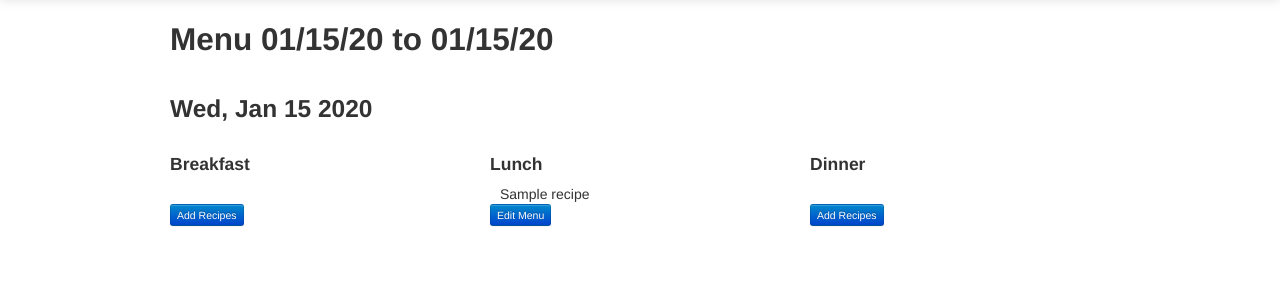
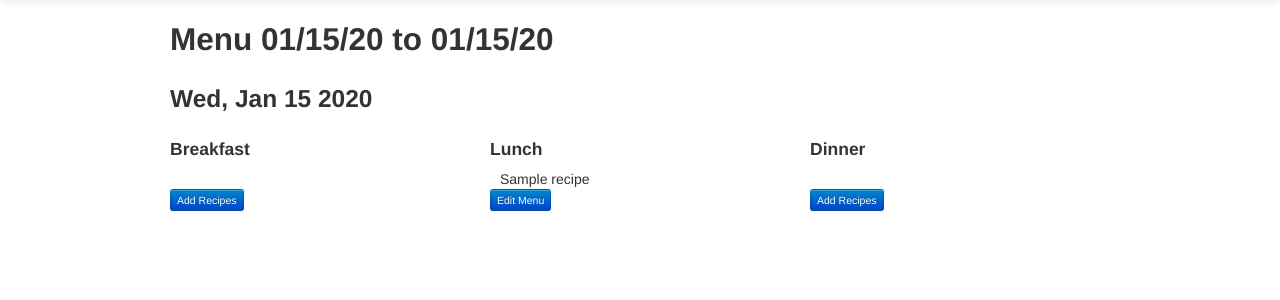
Before and after one commit to aravenel/WeeklyMenus, a Django app: page /menus/1/ in a window 1280 px wide. Shown: the part 41-341 px from the top of the page. Run offline with Django 3.2, Linux system fonts and the light colour scheme; a user stored in the database is signed in; tables that the repository leaves empty hold one stand-in row (values such as "Sample post"); parts of the project's set-up code (start-up, migrations or seed data) failed here and were passed over; some libraries are stand-ins or nearby versions.

Commit message:
Updated style for menus

```diff
--- a/WeeklyMenus/templates/menu_render.html
+++ b/WeeklyMenus/templates/menu_render.html
@@ -2,7 +2,7 @@
 {% for md in menu_dict|dictsort:"date" %}
 
     <div class="row">
-        <div class="span12 text-left meal-date" style='border-bottom:1px;padding-bottom:5px;padding-top:10px;'>
+        <div class="span12 text-left meal-date">
             <h3>{{ md.date|date:"D, M d Y" }}</h3>
         </div>
     </div>
@@ -12,7 +12,7 @@
                 <h4>{{meal.meal_type}}</h4>
                 {% if meal.items != None %}
                     {% for item in meal.items %}
-                    <div style="width:100%; margin-top:5px;">
+                    <div style="margin-top:5px;">
                         <div class="media clearfix">
                             <div class="pull-left" href="#">
                                 {% thumbnail item.recipe.image "50x50" crop="center" as im %}
@@ -31,7 +31,7 @@
             </div>
         {% endfor %}
     </div>
-    <div class="row">
+    <div class="row button-row">
         {% for meal in md.items %}
             <div class="span4">
             {% if meal.items == None %}
```
Also changed, not shown: WeeklyMenus/templates/weekly_menus.html (+12 -0 lines).
